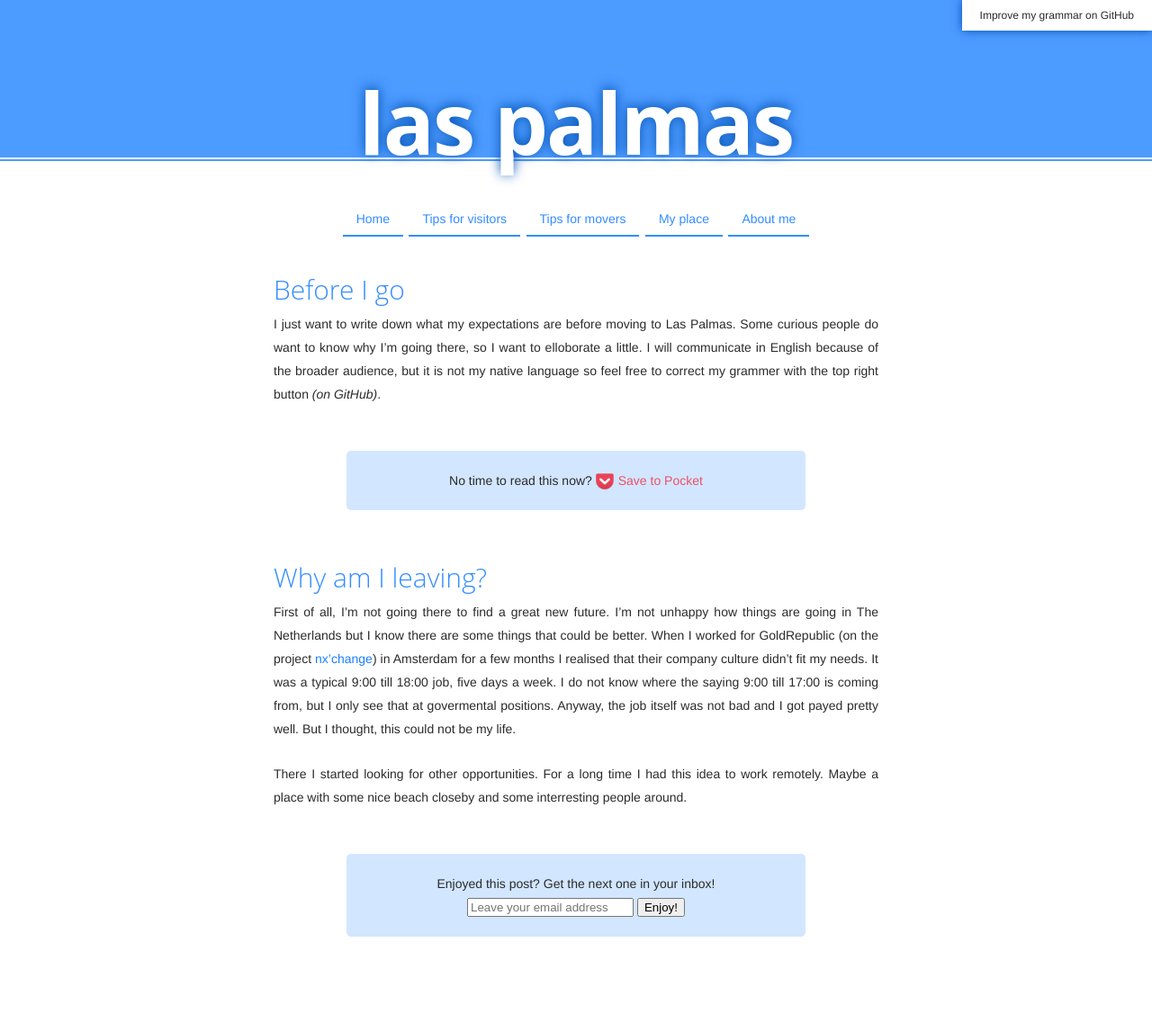
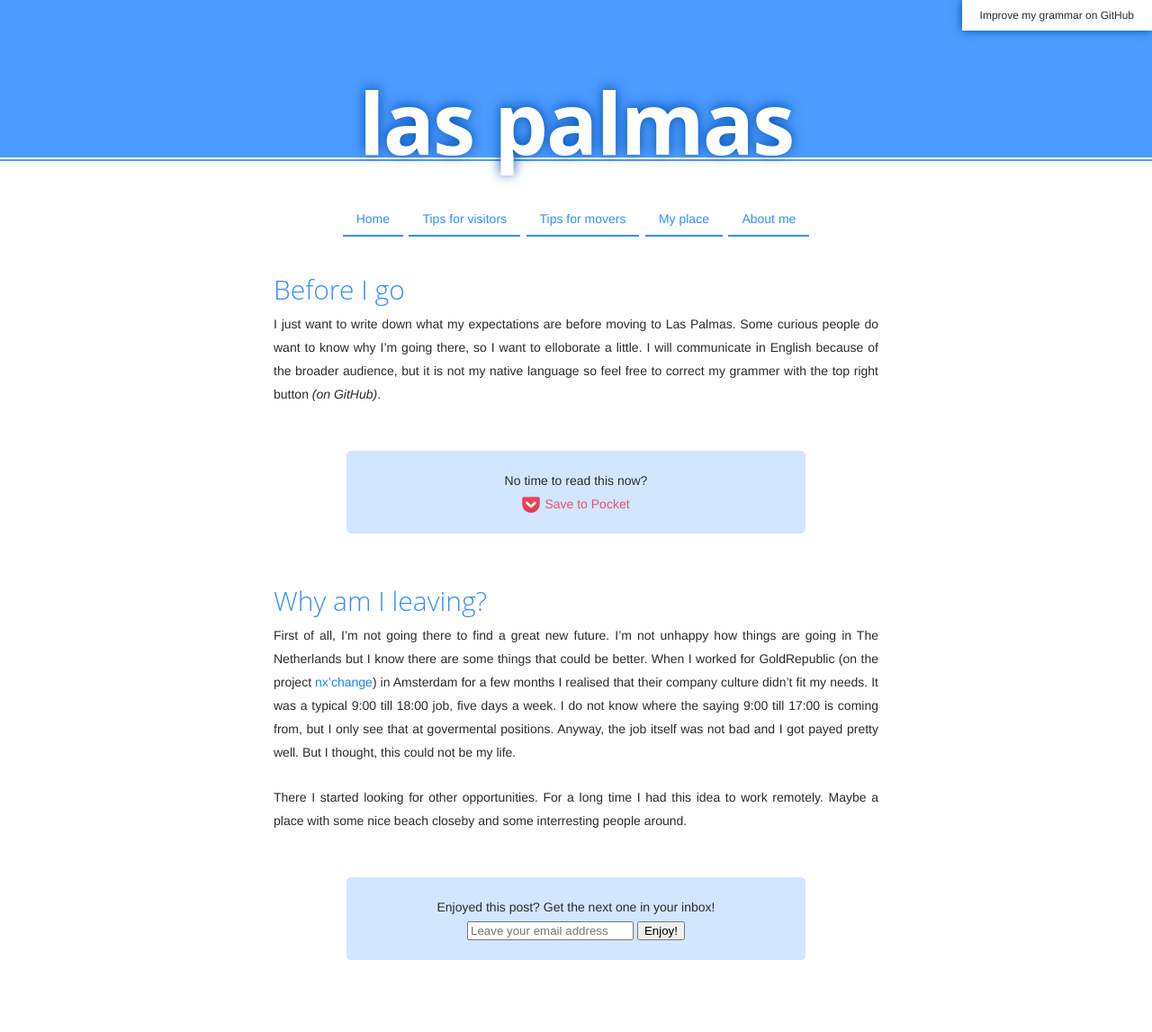
Before and after one commit to adriaandotcom/laspalmas.adriaan.io, a Jekyll site: the page built from _posts/2016-03-13-before-i-go.md, in a window 1280 px wide. Shown: the whole page at 90% size. Built offline with Jekyll 4.4.1, drawn with Linux system fonts in a browser that asks for light colours; before the commit the page ends 1121 px from its top, so only the background shows below that.

Commit message:
Update 2016-03-13-before-i-go.md

```diff
--- a/_posts/2016-03-13-before-i-go.md
+++ b/_posts/2016-03-13-before-i-go.md
@@ -5,7 +5,8 @@
 I just want to write down what my expectations are before moving to Las Palmas. Some curious people do want to know why I'm going there, so I want to elloborate a little. I will communicate in English because of the broader audience, but it is not my native language so feel free to correct my grammer with the top right button *(on GitHub)*.
 
 <section class="read-it-later">
-  <p>No time to read this now? <a style="color: rgba(239, 64, 86, 0.9); line-height: 20px;" href="https://getpocket.com/edit?url=https://laspalmas.adriaan.io/2016/03/13/before-i-go.html"><img src="/images/pocket-icon.png" style="width: 20px; height: 20px; vertical-align: middle; border: 0; margin: 0; padding: 0; padding-right: 5px;" alt="Pocket icon">Save to Pocket</a></p>
+  <p>No time to read this now?<br>
+  <a style="color: rgba(239, 64, 86, 0.9); line-height: 20px;" href="https://getpocket.com/edit?url=https://laspalmas.adriaan.io/2016/03/13/before-i-go.html"><img src="/images/pocket-icon.png" style="width: 20px; height: 20px; vertical-align: middle; border: 0; margin: 0; padding: 0; padding-right: 5px;" alt="Pocket icon">Save to Pocket</a></p>
 </section>
 
 ## Why am I leaving?
```
